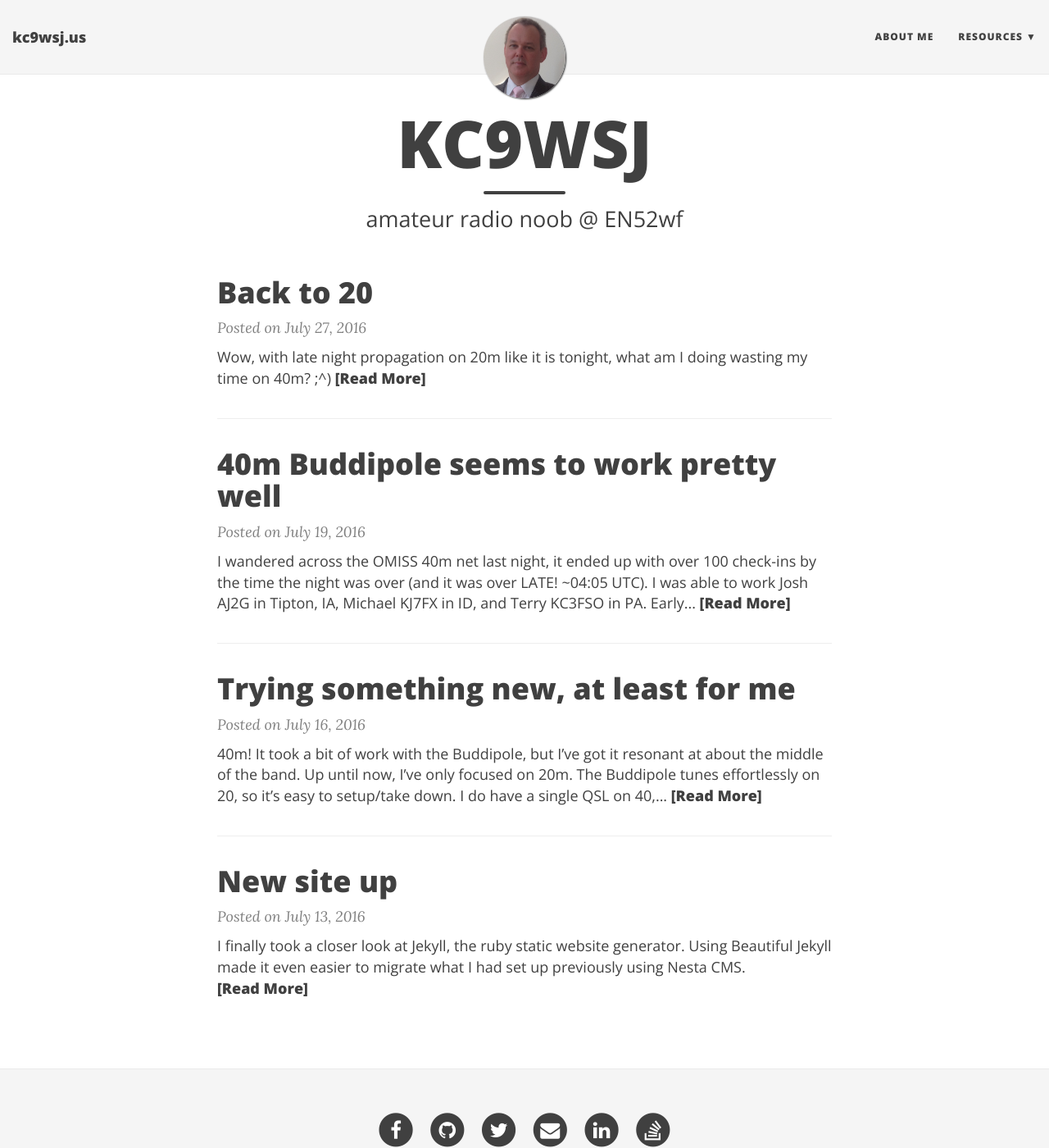
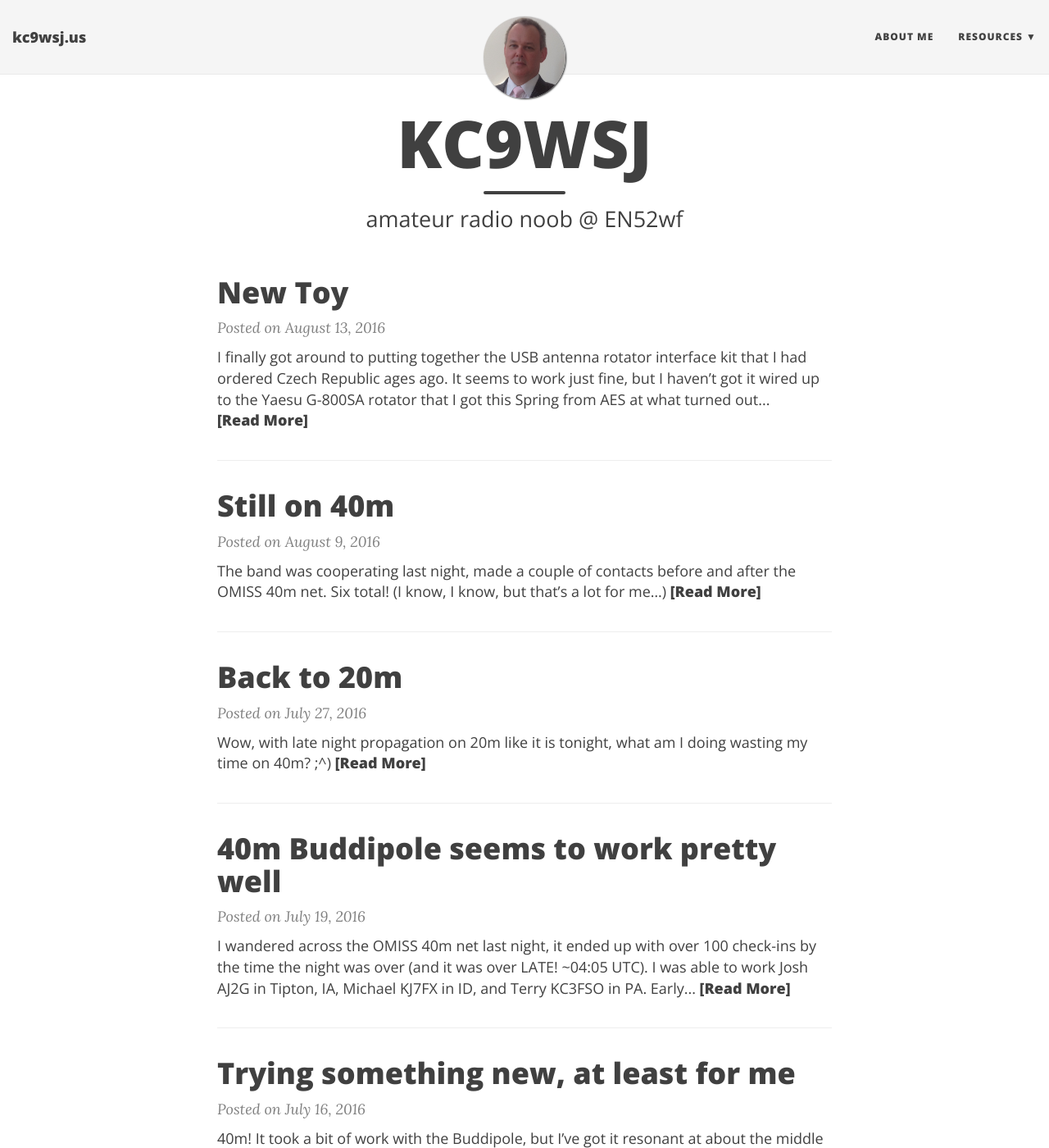
Before and after one commit to jschmidt3786/kc9wsj.us, a Jekyll site: the page built from index.html, in a window 1280 px wide and 1400 px high. Shown: the whole window at 82% size. Built offline with Jekyll 4.4.1, drawn with Linux system fonts in a browser that asks for light colours; nearby versions of some CDN libraries; the list of posts is cut into pages by our own code.

Commit message:
already deployed, it seems

```diff
--- a/_posts/2016-07-27-back-to-20.md
+++ b/_posts/2016-07-27-back-to-20m.md
@@ -1,6 +1,6 @@
 ---
 layout: post
-title: "Back to 20"
+title: "Back to 20m"
 description: ""
 category:
 tags: [bands,propagation]
--- /dev/null
+++ b/_posts/2016-08-09-still-on-40m.md
@@ -0,0 +1,8 @@
+---
+layout: post
+title: "Still on 40m"
+description: ""
+category:
+tags: ['bands','qso']
+---
+The band was cooperating last night, made a couple of contacts before and after the OMISS 40m net. Six total! (I know, I know, but that's a lot for me...)
--- /dev/null
+++ b/_posts/2016-08-13-new_toy.md
@@ -0,0 +1,12 @@
+---
+layout: post
+title: "New Toy"
+description: ""
+category: shack
+tags: []
+---
+I finally got around to putting together the [USB antenna rotator interface kit](https://remoteqth.com/single-rotator-interface.php) that I had ordered Czech Republic ages ago.
+
+It seems to work just fine, but I haven't got it wired up to the [Yaesu G-800SA rotator](http://www.yaesu.com/indexVS.cfm?cmd=DisplayProducts&ProdCatID=104&encProdID=79D3952BA5CCB0D0672C19F58BE1B0F6&DivisionID=65&isArchived=0) that I got this Spring from AES at what turned out to be their last SuperFest.
+
+The plan so far will be to cable this box and the K3 up to the roof where I'll put a tripod, the rotator, mast, and a [hex beam](http://www.radiowavz.com/sentinel-hex-beam-6-band-6m-10m-12m-15m-17-20m/).
```
